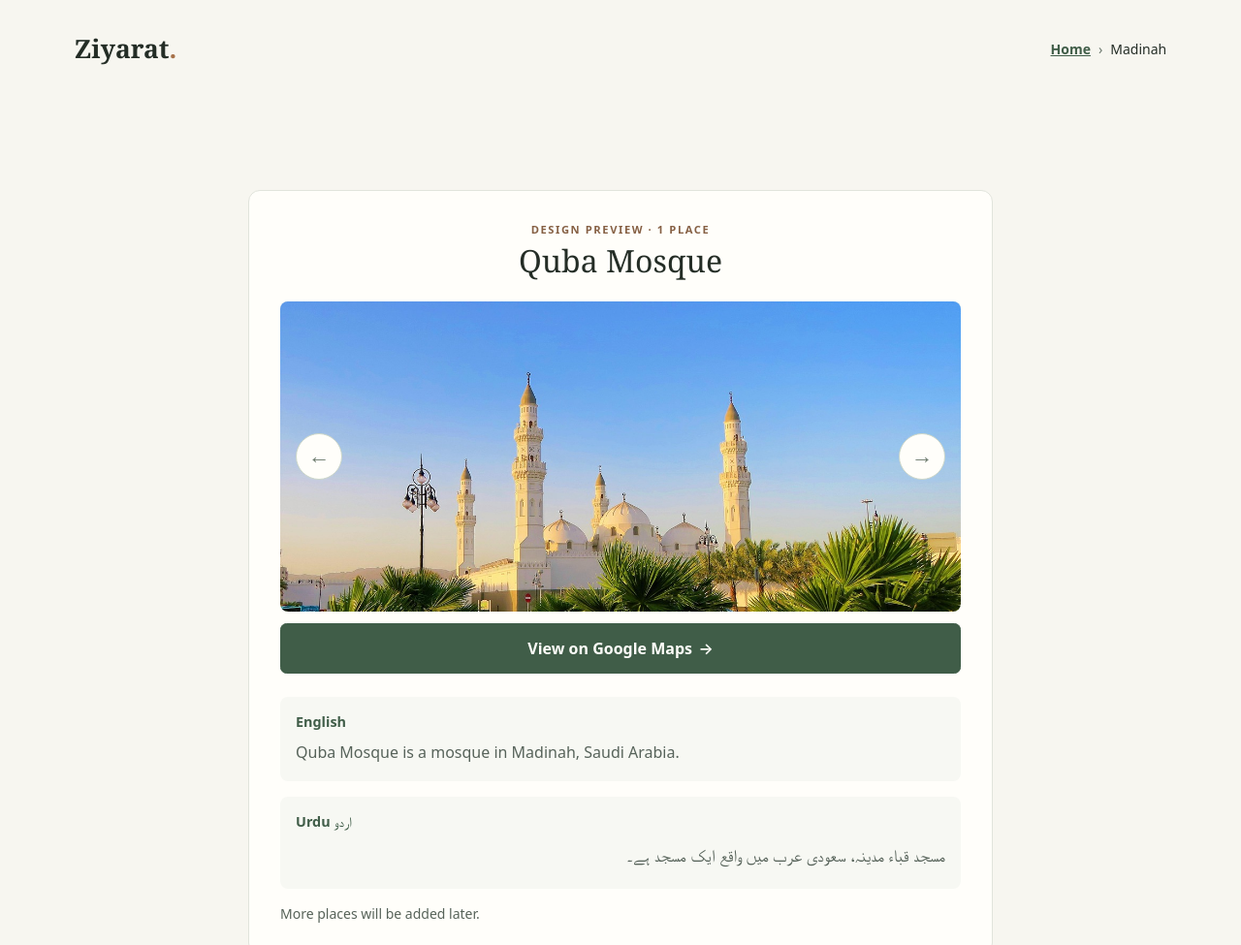
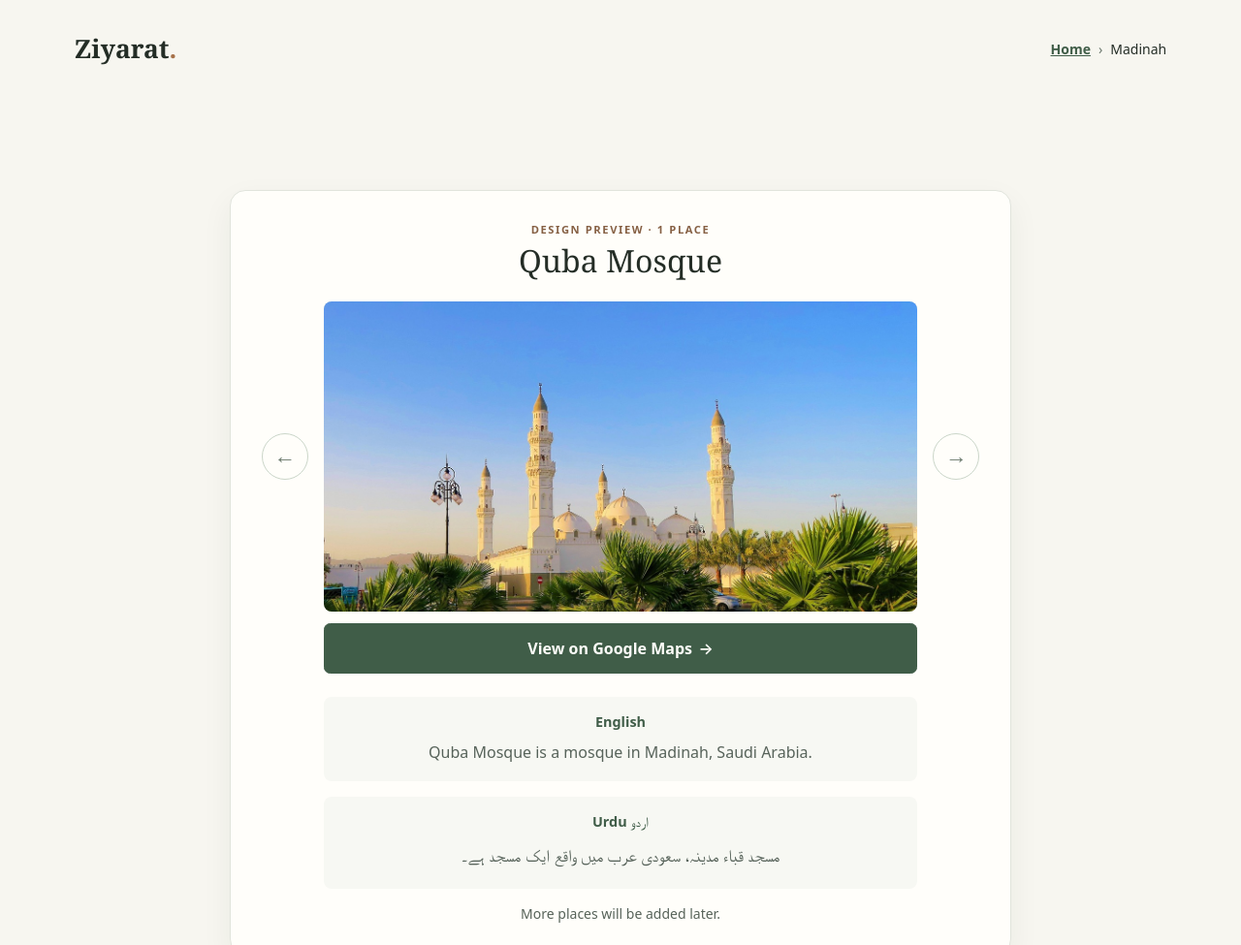
Before and after one commit to mtalhajamil/ziyarat, a plain HTML site: page madinah.html in a window 1280 px wide. Shown: the top 975 px of the page at 97% size. Drawn offline with Linux system fonts and the light colour scheme.

Commit message:
Refine Quba card composition
Co-authored-by: Copilot App <223556219+Copilot@users.noreply.github.com>

```diff
--- a/madinah.html
+++ b/madinah.html
@@ -5,7 +5,7 @@
     <meta name="viewport" content="width=device-width, initial-scale=1">
     <meta name="description" content="A design preview for places of ziyarat in Madinah.">
     <title>Madinah | Ziyarat</title>
-    <link rel="stylesheet" href="styles.css?v=20261121-3">
+    <link rel="stylesheet" href="styles.css?v=20261121-4">
     <script src="site.js?v=20261121-2" defer></script>
   </head>
   <body>
--- a/styles.css
+++ b/styles.css
@@ -176,13 +176,24 @@ h2 {
 }
 
 .place-preview {
-  max-width: 48rem;
+  display: grid;
+  grid-template-columns: 3rem minmax(0, 1fr) 3rem;
+  column-gap: 1rem;
+  align-items: center;
+  max-width: 55rem;
   margin: 2rem auto 0;
   padding: clamp(1.25rem, 4vw, 2rem);
   overflow: hidden;
   border: 1px solid #e1e4dc;
-  border-radius: 0.75rem;
+  border-radius: 1rem;
   background: #fffefa;
+  box-shadow: 0 0.75rem 2rem rgba(36, 45, 38, 0.06);
+}
+
+.place-heading,
+.map-link,
+.place-details {
+  grid-column: 2;
 }
 
 .place-heading {
@@ -200,20 +211,14 @@ h2 {
 }
 
 .place-slider {
-  display: grid;
-  grid-template-columns: minmax(0, 1fr);
-  align-items: center;
-}
-
-.place-slider > * {
-  grid-area: 1 / 1;
+  display: contents;
 }
 
 .slider-arrow {
   z-index: 1;
   width: 3rem;
   height: 3rem;
-  margin: 0 1rem;
+  margin: 0;
   border: 1px solid #cbd6c9;
   border-radius: 50%;
   background: #fffefa;
@@ -228,14 +233,20 @@ h2 {
 }
 
 .slider-arrow:first-child {
+  grid-column: 1;
+  grid-row: 2;
   justify-self: start;
 }
 
 .slider-arrow:last-child {
+  grid-column: 3;
+  grid-row: 2;
   justify-self: end;
 }
 
 .place-image-wrap {
+  grid-column: 2;
+  grid-row: 2;
   overflow: hidden;
   border-radius: 0.5rem;
   background: #e1e9dd;
@@ -259,6 +270,7 @@ h2 {
   padding: 1rem;
   border-radius: 0.5rem;
   background: #f7f8f3;
+  text-align: center;
 }
 
 .description-grid h2 {
@@ -306,6 +318,7 @@ h2 {
   margin: 1rem 0 0;
   color: #57635a;
   font-size: 0.875rem;
+  text-align: center;
 }
 
 .site-footer {
@@ -348,7 +361,15 @@ h2 {
   }
 
   .place-preview {
+    grid-template-columns: minmax(0, 1fr);
     margin-top: 1.5rem;
+  }
+
+  .place-heading,
+  .map-link,
+  .place-details,
+  .place-image-wrap {
+    grid-column: 1;
   }
 
   .slider-arrow {
@@ -357,6 +378,11 @@ h2 {
     margin: 0 0.5rem;
   }
 
+  .slider-arrow:first-child,
+  .slider-arrow:last-child {
+    grid-column: 1;
+  }
+
   .place-image {
     height: clamp(11rem, 50vw, 15rem);
   }
```
Also changed, not shown: index.html (+1 -1 lines).
